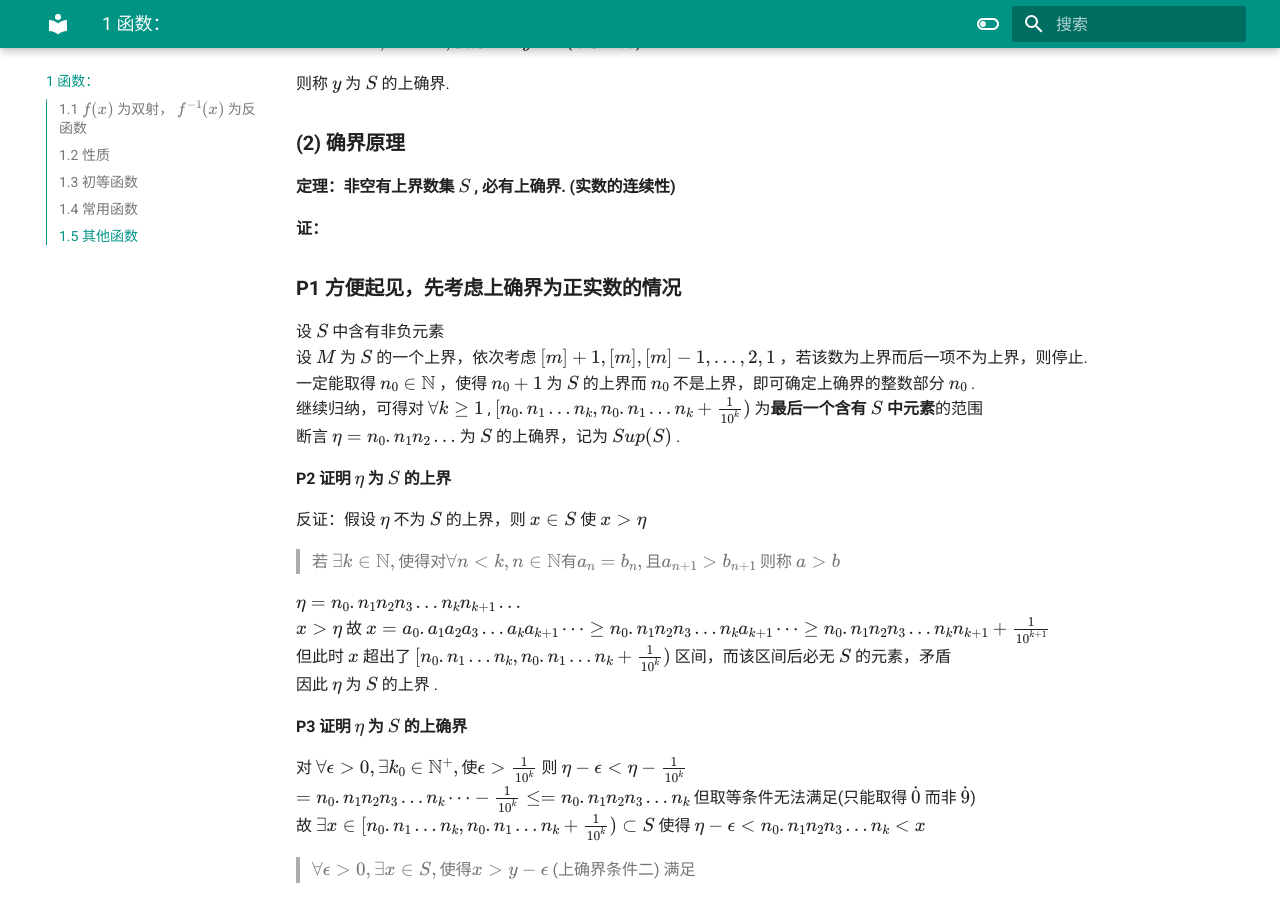
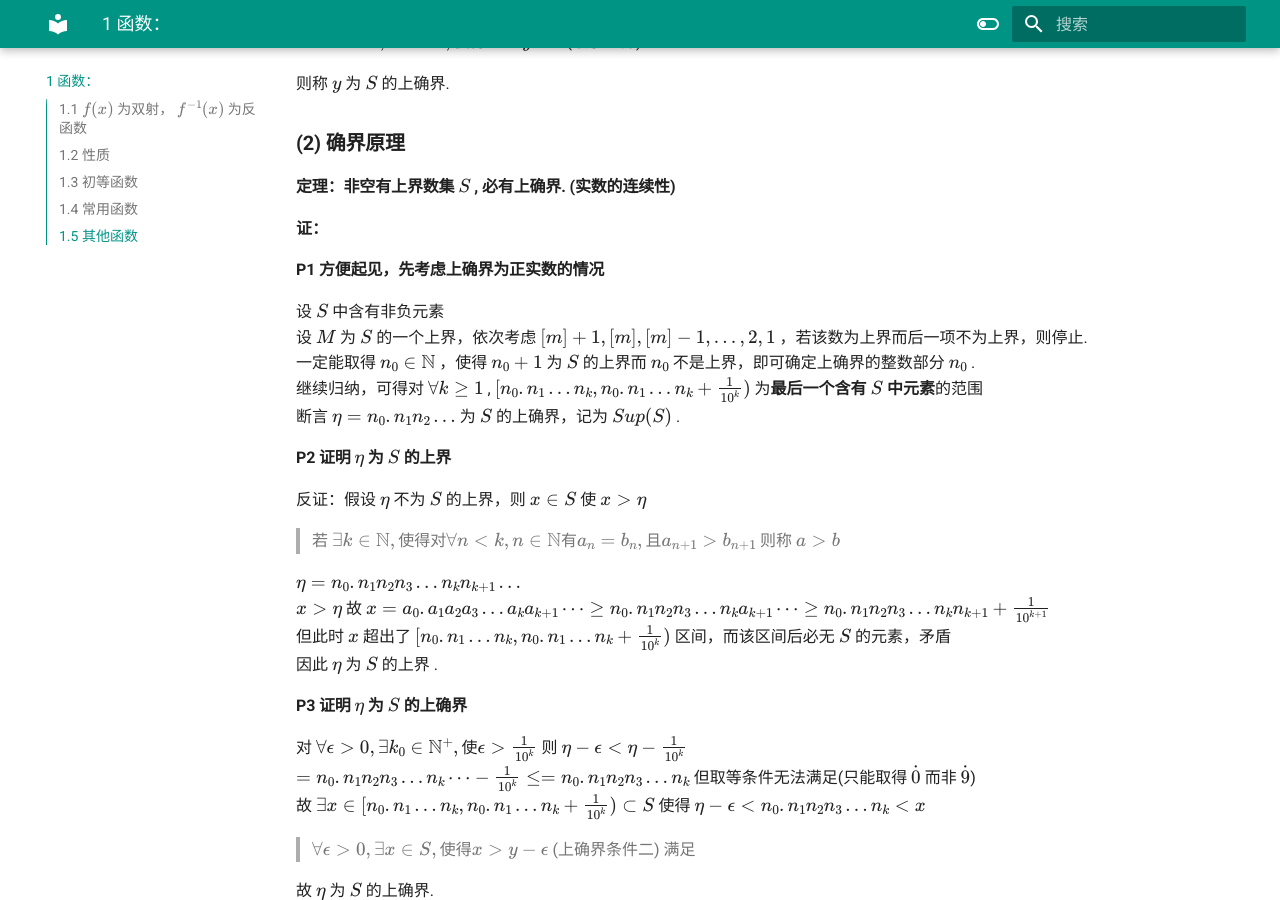
Before and after one commit to itray25/notes-web, an MkDocs documentation site: the page built from docs/Mathematical analysis (H).md, in a window 1280 px wide and 900 px high, scrolled down 2862 px. Built offline with MkDocs 1.6.1 and Material for MkDocs 9.7.7, drawn with Linux system fonts in a browser that asks for light colours.

Commit message:
upd format

```diff
--- a/docs/Mathematical analysis (H).md
+++ b/docs/Mathematical analysis (H).md
@@ -119,7 +119,7 @@
 
 **证：**
 
-### **P1 方便起见，先考虑上确界为正实数的情况**
+#### **P1 方便起见，先考虑上确界为正实数的情况**
 
 设 $S$ 中含有非负元素
 设 $M$ 为 $S$ 的一个上界，依次考虑 $[m]+1,[m],[m]-1,\dots,2,1$ ，若该数为上界而后一项不为上界，则停止.
@@ -148,7 +148,7 @@
 
 故 $\eta$ 为 $S$ 的上确界.
 
-### **P4 扩展到一般情况(平移)**
+#### **P4 扩展到一般情况(平移)**
 
 即证：$Sup(a+S)=\eta+a$
 
```
